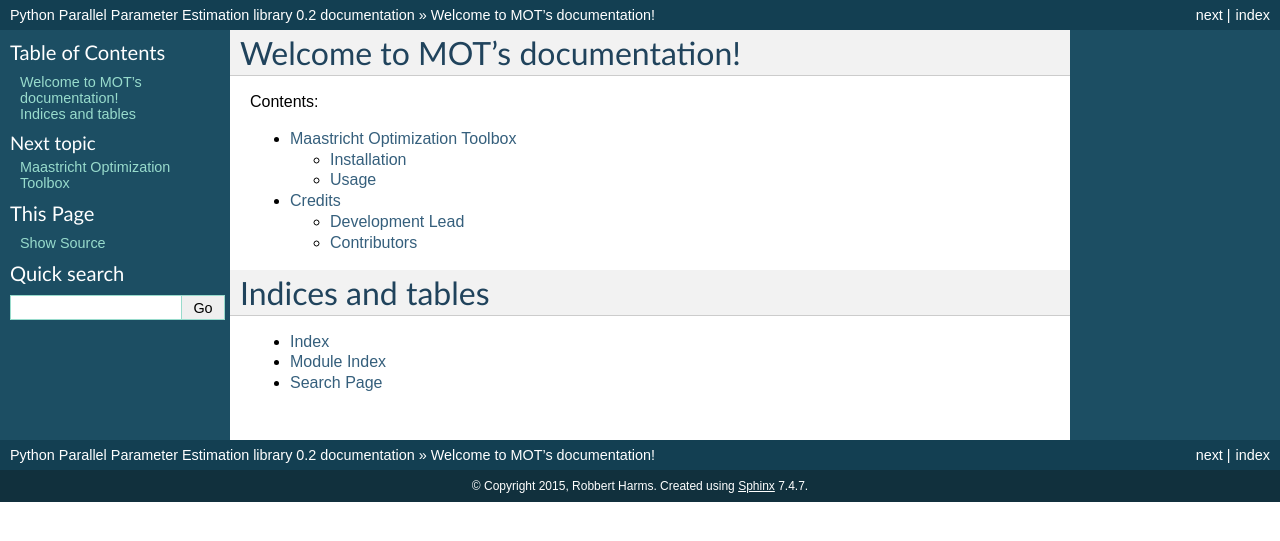
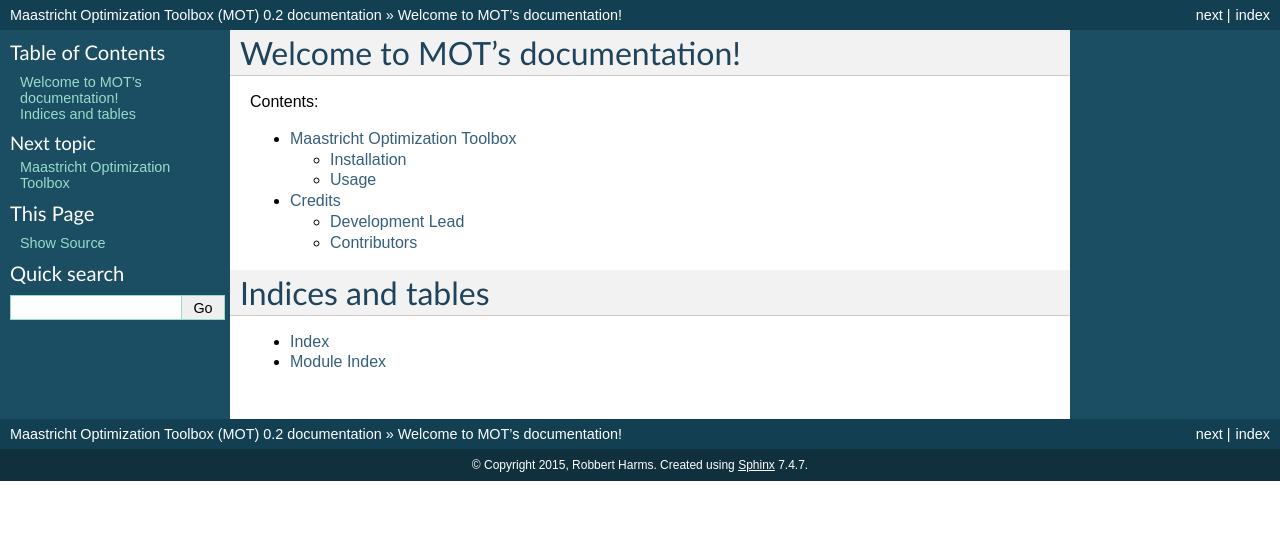
Before and after one commit to robbert-harms/MOT, a Sphinx documentation site: the page built from docs/index.rst, in a window 1280 px wide. Shown: the top 541 px of the page. Built offline with Sphinx 7.4.7, drawn with Linux system fonts in a browser that asks for light colours.

Commit message:
Updates to the documentation config

```diff
--- a/docs/conf.py
+++ b/docs/conf.py
@@ -55,7 +55,7 @@
 master_doc = 'index'
 
 # General information about the project.
-project = u'Python Parallel Parameter Estimation library'
+project = u'Maastricht Optimization Toolbox (MOT)'
 copyright = u'2015, Robbert Harms'
 
 # The version info for the project you're documenting, acts as replacement
--- a/docs/index.rst
+++ b/docs/index.rst
@@ -19,4 +19,3 @@
 
 * :ref:`genindex`
 * :ref:`modindex`
-* :ref:`search`
```
